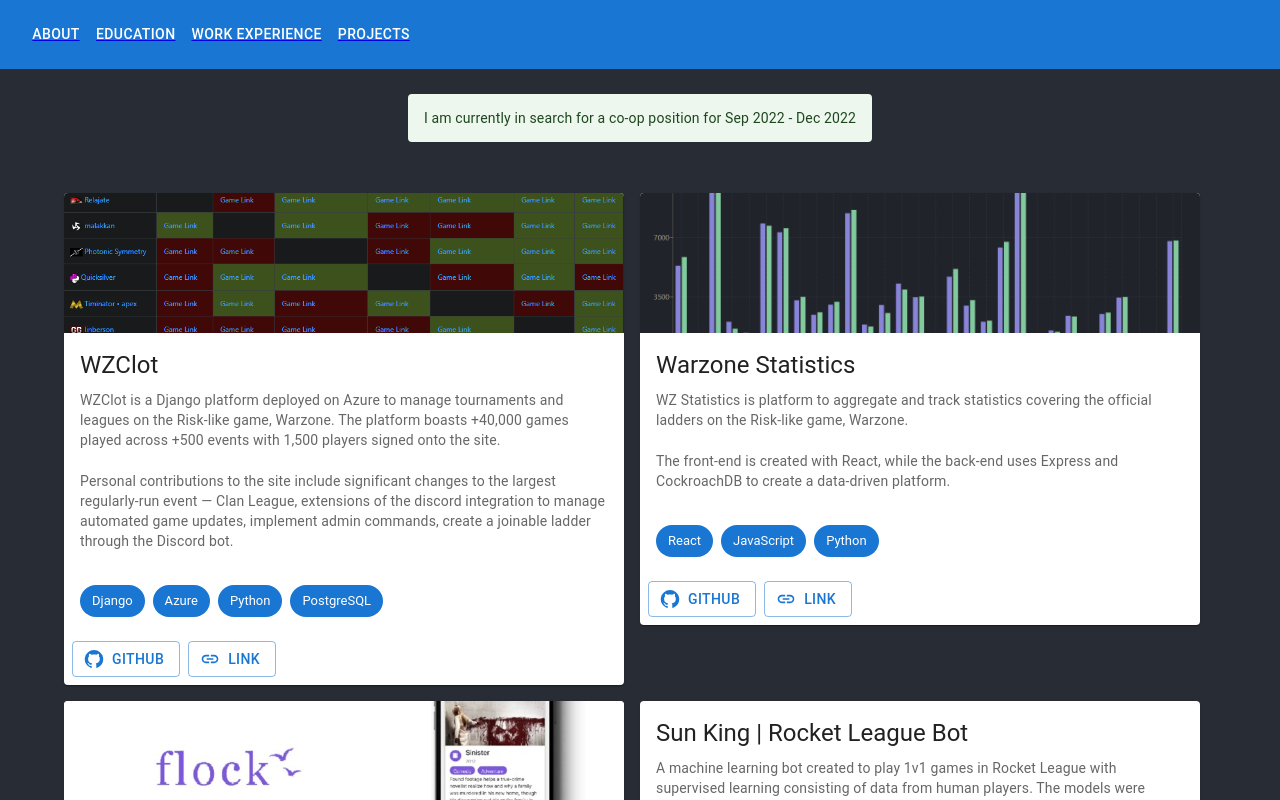
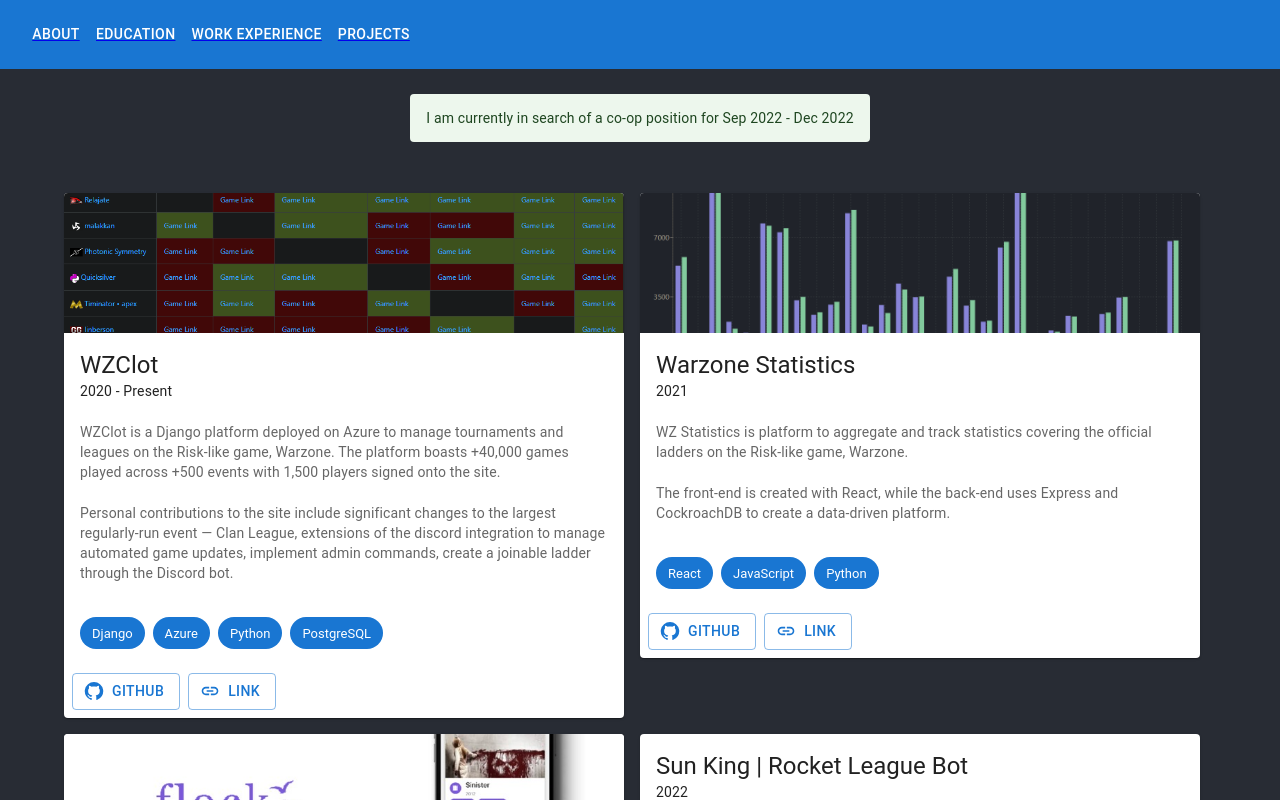
Before and after one commit to JustinReiter/JustinReiter.github.io, a React (Create React App) app: page /projects in a window 1280 px wide. Shown: the top 800 px of the page. Built offline with nearby package versions, Linux system fonts and the light colour scheme.

Commit message:
Add date to projects and update resume

```diff
--- a/package.json
+++ b/package.json
@@ -37,7 +37,7 @@
     "test": "react-scripts test",
     "eject": "react-scripts eject",
     "predeploy": "npm run build",
-    "deploy": "gh-pages -b master -d build"
+    "deploy": "gh-pages -d build"
   },
   "eslintConfig": {
     "extends": [
--- a/src/App.tsx
+++ b/src/App.tsx
@@ -11,7 +11,7 @@
       <Header />
       <div className='App-header'>
         <Alert icon={false} severity="success">
-          I am currently in search for a co-op position for Sep 2022 - Dec 2022
+          I am currently in search of a co-op position for Sep 2022 - Dec 2022
         </Alert>
         <div className='App-content'>
           <Outlet />
--- a/src/data.tsx
+++ b/src/data.tsx
@@ -14,6 +14,7 @@
                 type: 'link'
             }
         ],
+        date: '2020 - Present',
         description: 'WZClot is a Django platform deployed on Azure to manage tournaments and leagues on the Risk-like game, Warzone. The platform boasts +40,000 games played across +500 events with 1,500 players signed onto the site.',
         subdescription: 'Personal contributions to the site include significant changes to the largest regularly-run event — Clan League, extensions of the discord integration to manage automated game updates, implement admin commands, create a joinable ladder through the Discord bot.',
         keywords: [
@@ -39,6 +40,7 @@
                 type: 'link'
             }
         ],
+        date: '2021',
         description: 'WZ Statistics is platform to aggregate and track statistics covering the official ladders on the Risk-like game, Warzone.',
         subdescription: 'The front-end is created with React, while the back-end uses Express and CockroachDB to create a data-driven platform.',
         keywords: [
@@ -63,6 +65,7 @@
                 type: 'devpost'
             }
         ],
+        date: '2021',
         description: 'Developed in the Hack the North 2020++ hackathon, Flock is a mobile app to help friends discover mutually-liked movies. The platform consists of a React Native front-end, Express back-end and CockroachDB database to store 6,860 movies across 27 genres.',
         subdescription: 'This hack won the CockroachDB sponsor prize at the HTN 2020++ hackathon for the best use of the CockroachDB database!',
         keywords: [
@@ -84,6 +87,7 @@
                 type: 'github'
             }
         ],
+        date: '2022',
         description: "A machine learning bot created to play 1v1 games in Rocket League with supervised learning consisting of data from human players. The models were created with Tensorflow and required custom plugins to extract data from players in-game to construct the training datasets.",
         keywords: [
             "Python",
@@ -100,6 +104,7 @@
                 type: 'github'
             }
         ],
+        date: '2020',
         description: "JBot is an artificial intelligence bot developed to play the Risk-like game, Warzone. Among all existing bots, JBot achieves the strongest starting distribution with complex, dynamic decisions.",
         keywords: [
             "C#",
@@ -118,6 +123,7 @@
                 type: 'github'
             }
         ],
+        date: '2022',
         description: "This project is an assortment of scripts created to help manage the Clan League event on Warzone. Clan League is a Promotion/Relegation event where clans compete in different game modes for a trophy. The event spans 6 months, with the involvement of 25 clans and 500 players.",
         subdescription: "The scripts handle all aspects of the event lifecycle. This includes Google App Scripts to manage populating and tallying scores on a Google Sheets, Python scripts for scorekeepers to compose update reports, and JavaScript files to regularly update score results.",
         keywords: [
--- a/src/types.tsx
+++ b/src/types.tsx
@@ -12,6 +12,7 @@
 export interface Project {
   name: string;
   links: HTMLLink[];
+  date: string;
   description: string;
   subdescription?: string;
   keywords: string[];
--- a/src/views/home/index.tsx
+++ b/src/views/home/index.tsx
@@ -61,7 +61,7 @@
               </Link>
             </Grid>
             <Grid item>
-              <Link href="https://www.student.cs.uwaterloo.ca/~jdreiter/ReiterResume-3A-1.pdf" target="_blank" rel="noreferrer" underline="none">
+              <Link href="https://www.student.cs.uwaterloo.ca/~jdreiter/ReiterResume-4A.pdf" target="_blank" rel="noreferrer" underline="none">
                 <Button variant='outlined' startIcon={<ArticleIcon />}>
                   Resume
                 </Button>
--- a/src/views/projects/index.tsx
+++ b/src/views/projects/index.tsx
@@ -70,10 +70,13 @@
             />
           }
           <CardContent>
-            <Typography gutterBottom variant="h5" component="div">
+            <Typography variant="h5" component="div">
               {project.name}
             </Typography>
-            <Typography variant="body2" gutterBottom={project?.subdescription != undefined} color="text.secondary">
+            <Typography gutterBottom variant="body2" component="div">
+              {project.date}
+            </Typography>
+            <Typography variant="body2" gutterBottom={project?.subdescription != undefined} sx={{pt: 2}} color="text.secondary">
               {project.description}
             </Typography>
             {project?.subdescription &&
```
Also changed, not shown: 1 other file (tests, documents, lock files or other folders).
